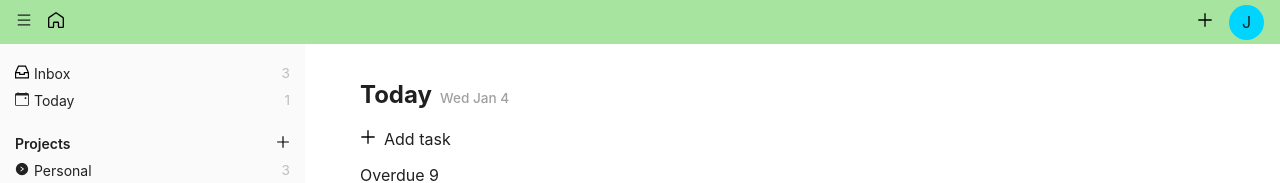
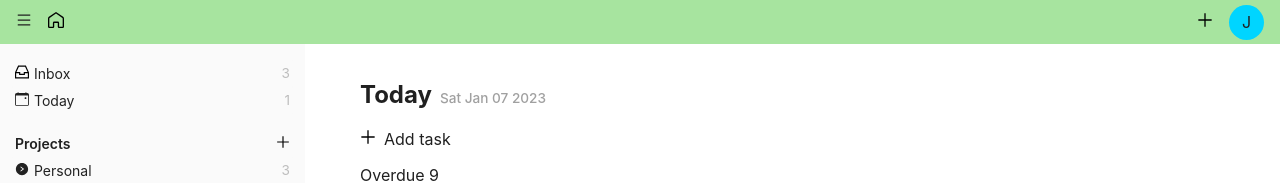
Before and after one commit to salvantjeff/todo-app, a React (Create React App) app in the folder todo-list-app/: page /app/today in a window 1280 px wide. Shown: the top 183 px of the page. Built offline with nearby package versions, Linux system fonts and the light colour scheme.

Commit message:
Fix date in header

```diff
--- a/todo-list-app/src/components/Header/Header.js
+++ b/todo-list-app/src/components/Header/Header.js
@@ -7,7 +7,7 @@ function Header({ currentTitle }) {
                 <h2 className="section-heading">
                     {currentTitle}
                     <span className="current-date">
-                        Wed Jan 4
+                        {(new Date()).toDateString()}
                     </span>
                 </h2>
             </div>
```
